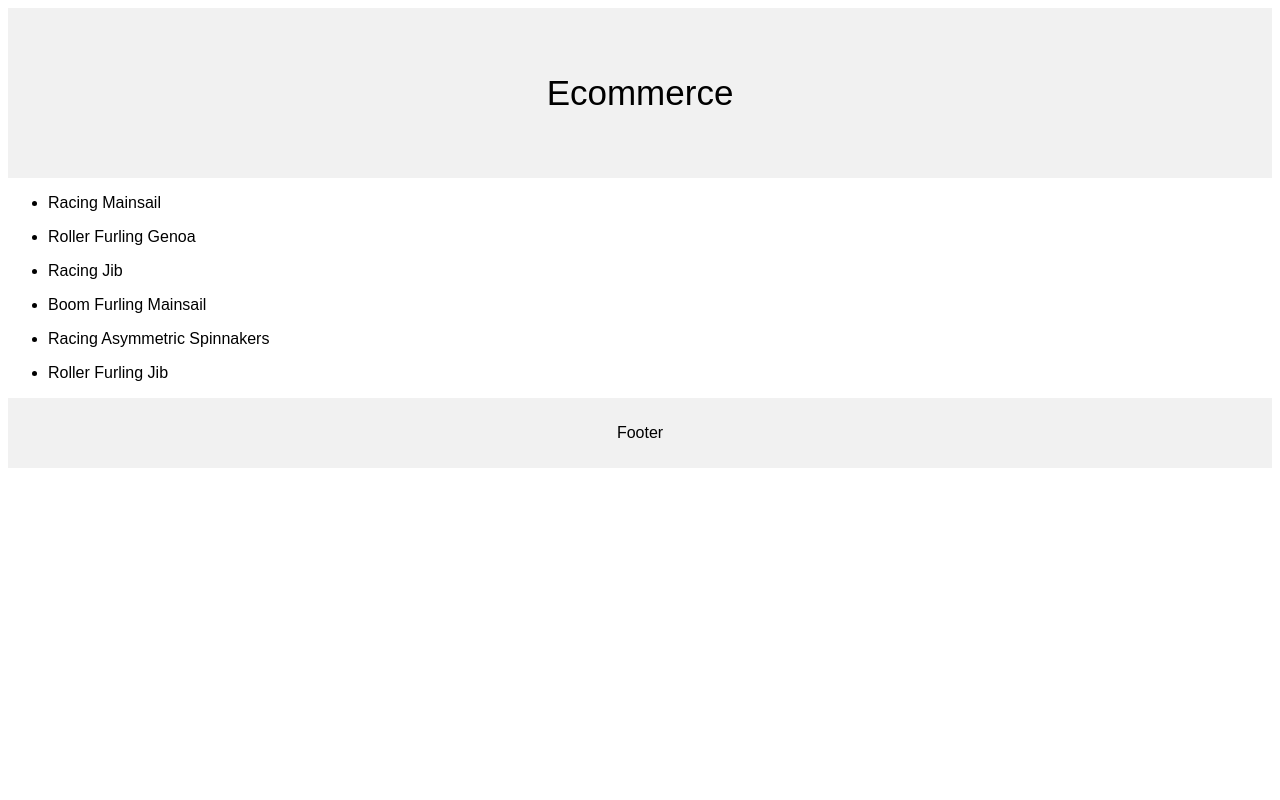
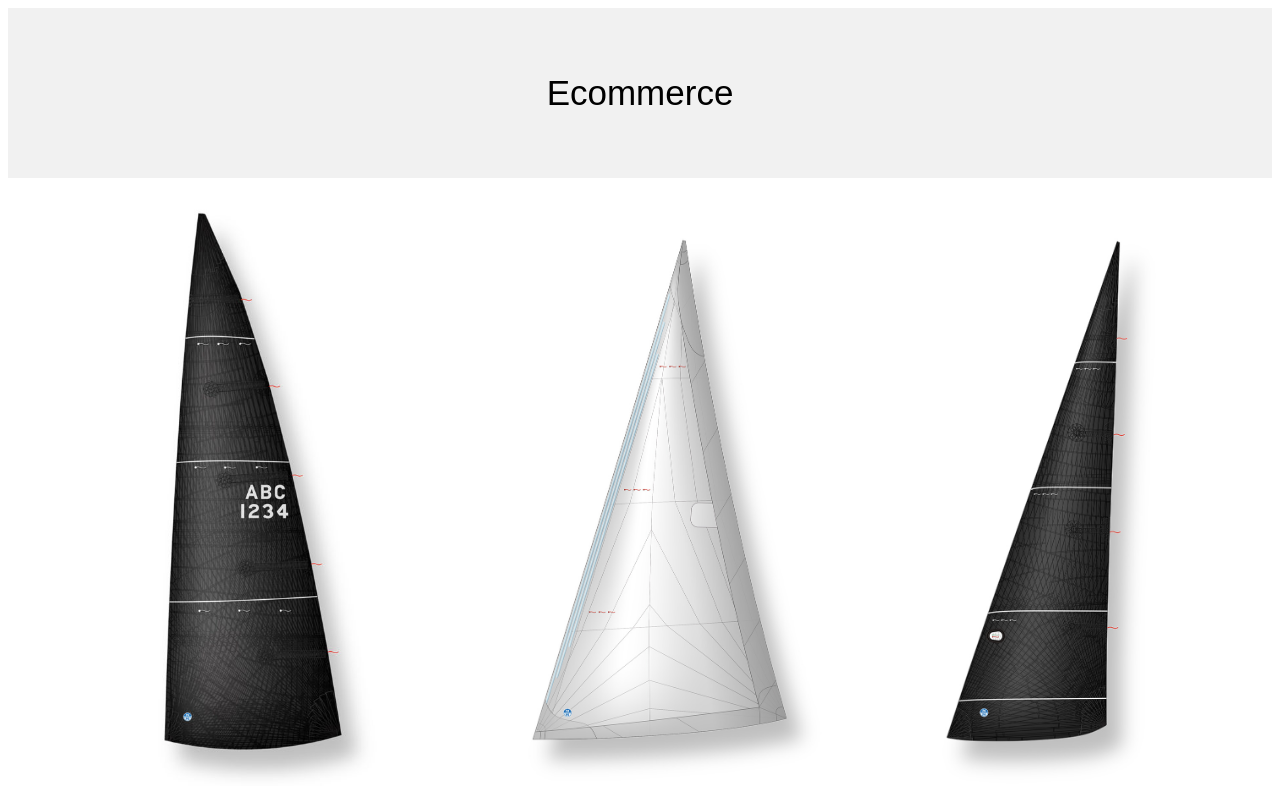
Before and after one commit to jcport1/ecommerce-sail, a React (Create React App) app: page / in a window 1280 px wide. Shown: the top 800 px of the page. Built offline with nearby package versions, Linux system fonts and the light colour scheme.

Commit message:
Updates Grid design for products component

```diff
--- a/src/components/Products.js
+++ b/src/components/Products.js
@@ -5,10 +5,13 @@ export default class Products extends Component {
     render() {
         return (
             <div>
-            <ul>
+            <ul className="products">
             {this.props.products.map(product => (
-                <li>
-                    <p>{product.title}</p>
+                <li key={product._id}>
+                    <div className="item">
+                        <img src={product.image} alt={product.title}></img>
+                        <p>{product.title}</p>
+                    </div>
                 </li>
             ))}
             </ul>
--- a/src/data.json
+++ b/src/data.json
@@ -2,7 +2,7 @@
     "products": [
         {
             "_id": "sail1",
-            "image": "/images/sail1.jpg",
+            "image": "images/sail1.jpg",
             "title": "Racing Mainsail",
             "description": "Built To Race",
             "price": 299.99
@@ -26,7 +26,7 @@
 
         {
             "_id": "sail4",
-            "image": "/images/sail4.jpg",
+            "image": "/images/sail4.jpeg",
             "title": "Boom Furling Mainsail",
             "description": "Full Performance - Full Control",
             "price": 489.99
@@ -42,7 +42,7 @@
 
         {
             "_id": "sail6",
-            "image": "/images/sail6.jpg",
+            "image": "/images/sail6.jpeg",
             "title": "Roller Furling Jib",
             "description": "Modern Upwind Cruising",
             "price": 359.99
--- a/src/index.css
+++ b/src/index.css
@@ -1,6 +1,10 @@
+html {
+  box-sizing: border-box;
+}
+
 body {
-
   font-family: Arial, Helvetica, sans-serif;
+  background-size: 340px, auto;
 }
 
 /* header */
@@ -14,24 +18,32 @@ body {
 
 /* Products */
 
-.row {
-  display: -webkit-flex;
-  display: flex;
+.products {
+  display: grid;
+  grid-gap: 20px;
+  grid-template-columns: repeat(auto-fit, minmax(300px, 1fr));
+  list-style-type: none;
 }
 
-.column {
-  -webkit-flex: 1;
-  -ms-flex: 1;
-  flex: 1;
-  padding: 10px;
+.item {
+  display: grid;
+  justify-content: center;
+  align-items: center;
+  border: 5pmx solid rgba(0,0,0,0.3 );
+  border-radius: 3px;
 }
 
-@media (max-width: 600px) {
+.item img {
+  max-width: 37rem;
+  max-height: 37rem;
+}
+
+/* @media (max-width: 600px) {
   .row {
     -webkit-flex-direction: column;
     flex-direction: column;
   }
-}
+} */
 /* Footer */
 
 .footer {
```
Also changed, not shown: 1 other file (tests, documents, lock files or other folders).
